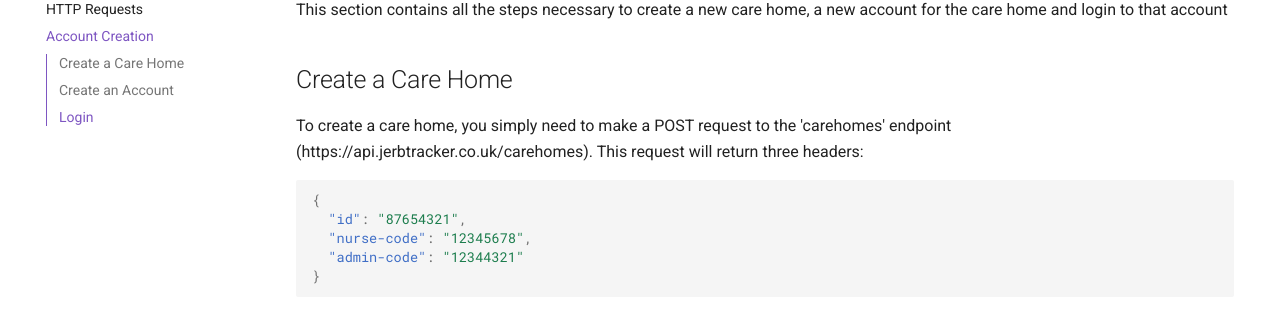
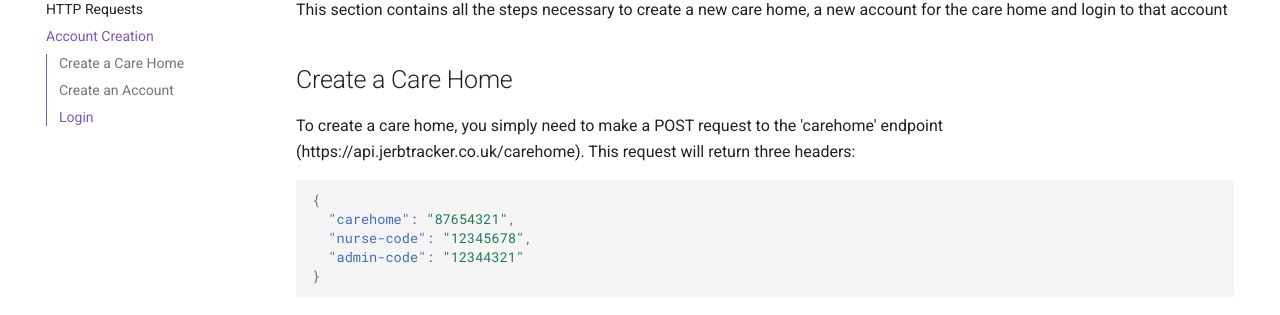
Before and after one commit to rory652/3885-project, an MkDocs documentation site: the page built from documentation/docs/reference/account.md, in a window 1280 px wide and 1374 px high. Shown: the part 231-546 px from the top of the window. Built offline with MkDocs 1.6.1 and Material for MkDocs 9.7.7, drawn with Linux system fonts in a browser that asks for light colours; comment, search, counter and statistics services are not loaded.

Commit message:
Updated documentation

````diff
--- a/documentation/docs/reference/account.md
+++ b/documentation/docs/reference/account.md
@@ -4,11 +4,11 @@ This section contains all the steps necessary to create a new care home,
 a new account for the care home and login to that account
 
 ## Create a Care Home
-To create a care home, you simply need to make a POST request to the 'carehomes' endpoint (https://api.jerbtracker.co.uk/carehomes).
+To create a care home, you simply need to make a POST request to the 'carehome' endpoint (https://api.jerbtracker.co.uk/carehome).
 This request will return three headers:
 ```json
 {
-  "id": "87654321",
+  "carehome": "87654321",
   "nurse-code": "12345678",
   "admin-code": "12344321"
 }
````
